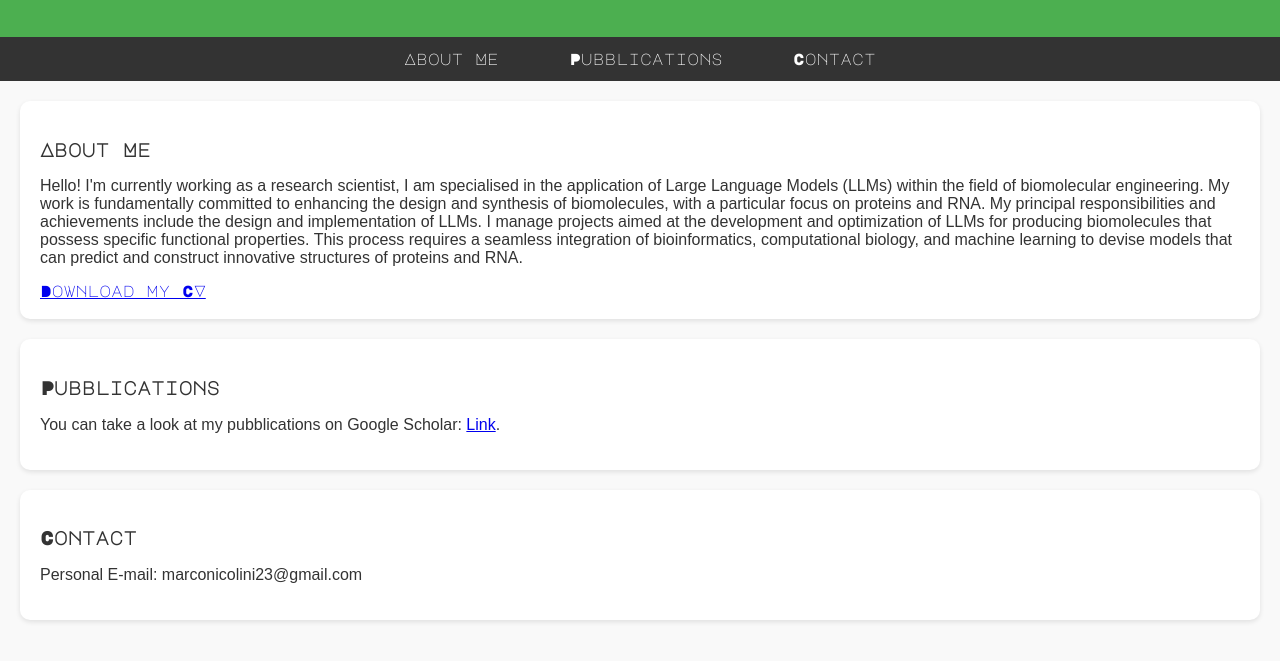
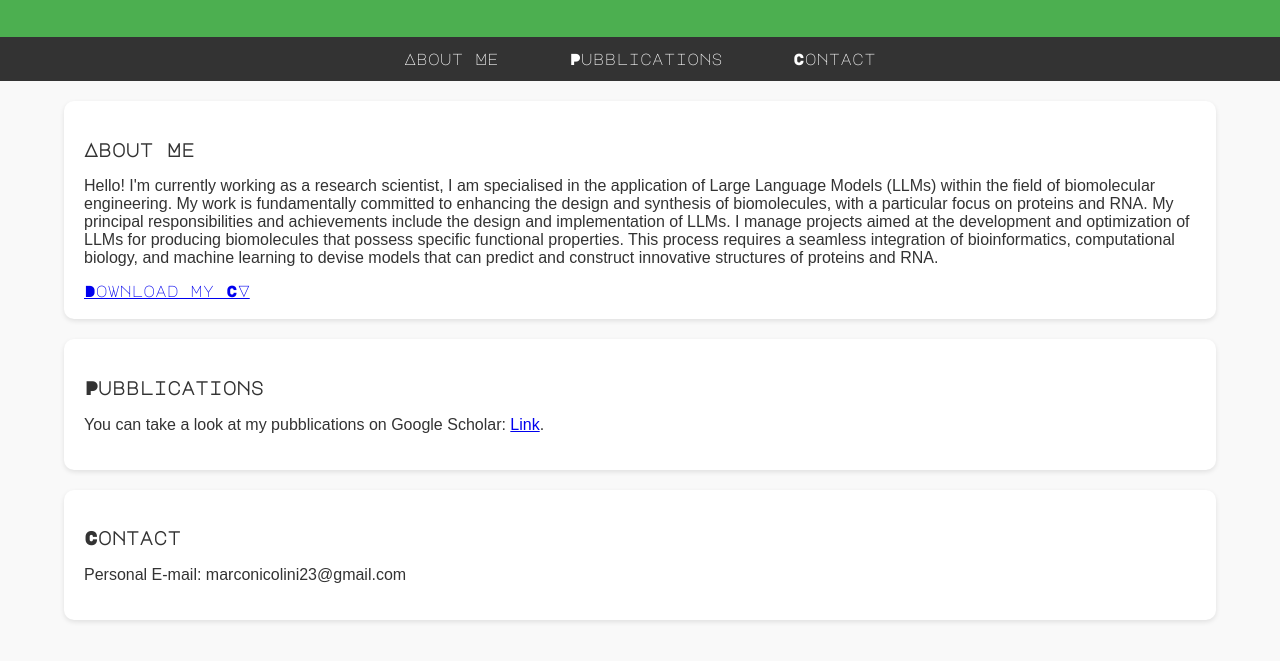
Before and after one commit to NicoRota-0/NicoRota-0.github.io, a plain HTML site: page index.html in a window 1280 px wide. Shown: the part 67-728 px from the top of the page. Drawn offline with Linux system fonts and the light colour scheme; a script that the page names is missing.

Commit message:
Update styles.css

```diff
--- a/styles.css
+++ b/styles.css
@@ -1,24 +1,38 @@
+/* Ensure full-page responsiveness and no horizontal scroll */
+* {
+    box-sizing: border-box;
+}
+
+html, body {
+    margin: 0;
+    padding: 0;
+    overflow-x: hidden; /* Prevent horizontal overflow */
+}
+
 body {
     font-family: 'Major Mono Display', monospace;
-    margin: 0;
-    padding: 0;
     color: #333;
     background-color: #f9f9f9;
+    max-width: 100%;
 }
 
 p {
-    font-family: Arial, sans-serif; /* Change this to your preferred font */
+    font-family: Arial, sans-serif;
 }
 
+/* Header */
 header {
     background-color: #4CAF50;
     color: white;
     padding: 20px 0;
     text-align: center;
+    width: 100%;
 }
 
+/* Navigation */
 nav {
     background-color: #333;
+    width: 100%;
 }
 
 nav ul {
@@ -26,6 +40,7 @@ nav ul {
     padding: 0;
     margin: 0;
     display: flex;
+    flex-wrap: wrap; /* Make nav wrap on small screens */
     justify-content: center;
 }
 
@@ -44,14 +59,18 @@ nav ul li a:hover {
     background-color: #575757;
 }
 
+/* Sections */
 section {
     padding: 20px;
-    margin: 20px;
+    margin: 20px auto;
     border-radius: 10px;
     background-color: white;
     box-shadow: 0 2px 5px rgba(0,0,0,0.1);
+    max-width: 90vw; /* Avoid overflowing */
+    word-wrap: break-word;
 }
 
+/* Footer (if used) */
 footer {
     text-align: center;
     padding: 10px 0;
```
